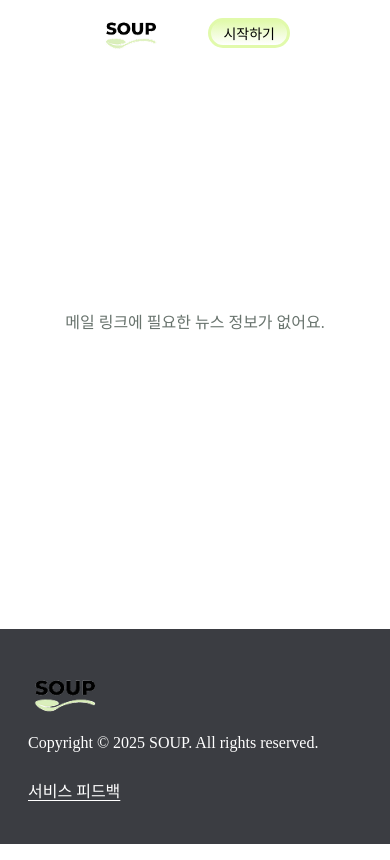
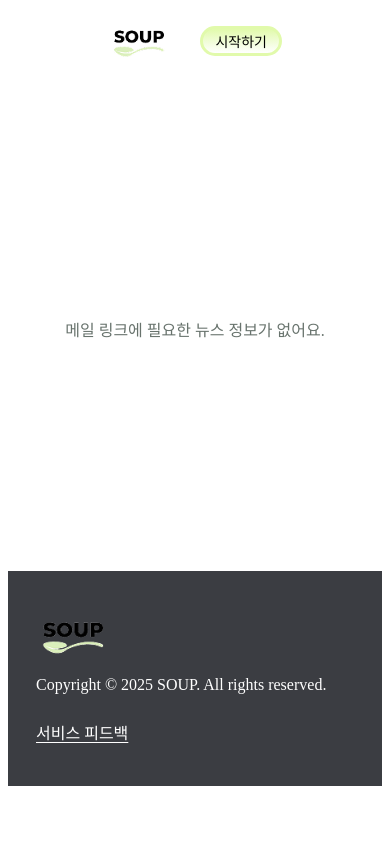
Before and after one commit to pal-lang-gwi/soup-frontend_v2, a React (Vite) app: page /news in a window 390 px wide. Built offline with nearby package versions, Linux system fonts and the light colour scheme.

Commit message:
fix: 전역 스타일 및 반응형 디자인 수정

```diff
--- a/src/pages/mail/MailPage.module.scss
+++ b/src/pages/mail/MailPage.module.scss
@@ -1,12 +1,3 @@
-:global(html),
-:global(body),
-:global(#root) {
-  width: 100%;
-  min-width: 100%;
-  margin: 0;
-  background: var(--color-white);
-}
-
 .root {
   width: 100%;
   min-height: 100dvh;
@@ -18,10 +9,11 @@
 }
 
 .content {
-  flex: 1;
   width: min(1080px, calc(100% - 48px));
+  min-height: 100dvh;
   margin: 0 auto;
-  padding: 64px 0 88px;
+  padding: 64px 0 40px;
+  box-sizing: border-box;
 }
 
 .status {
@@ -187,7 +179,8 @@
 
 .decorMailLeft {
   left: -64px;
-  bottom: -84px;
+  top: 260px;
+  bottom: auto;
   transform: rotate(12deg);
 }
 
@@ -218,7 +211,8 @@
 @media (max-width: 640px) {
   .content {
     width: min(100% - 32px, 1080px);
-    padding: 44px 0 56px;
+    min-height: auto;
+    padding: 44px 0 32px;
   }
 
   .header {
--- a/src/pages/mypage/MyPage.module.scss
+++ b/src/pages/mypage/MyPage.module.scss
@@ -1,18 +1,18 @@
 @use '../../app/styles/color.scss' as *;
 
 .root {
-  min-height: 100%;
+  width: 100%;
+  min-height: 100dvh;
   display: flex;
   flex-direction: column;
-  align-items: center;
-  overflow: hidden;
+  overflow-x: hidden;
 }
 
 .main {
   position: relative;
   width: 100%;
-  min-height: calc(100vh - 84px);
-  padding-bottom: 120px;
+  min-height: 100dvh;
+  padding-bottom: 40px;
   display: flex;
   flex-direction: column;
   align-items: center;
@@ -229,8 +229,8 @@
 
 @media (max-width: 768px) {
   .main {
-    min-height: calc(100vh - 70px);
-    padding: 0 24px 96px;
+    min-height: 100dvh;
+    padding: 0 24px 32px;
   }
 
   .backgroundMail {
--- a/src/shared/ui/Footer/Footer.module.scss
+++ b/src/shared/ui/Footer/Footer.module.scss
@@ -1,6 +1,6 @@
 .footer {
   width: 100%;
-  min-height: 255px;
+  min-height: 180px;
   background: #3b3d42;
   color: #fff;
 }
@@ -8,9 +8,9 @@
 .inner {
   max-width: 1440px;
   height: 100%;
-  min-height: 255px;
+  min-height: 180px;
   margin: 0 auto;
-  padding: 64px 160px;
+  padding: 44px 100px;
   box-sizing: border-box;
   display: flex;
   align-items: flex-start;
```
